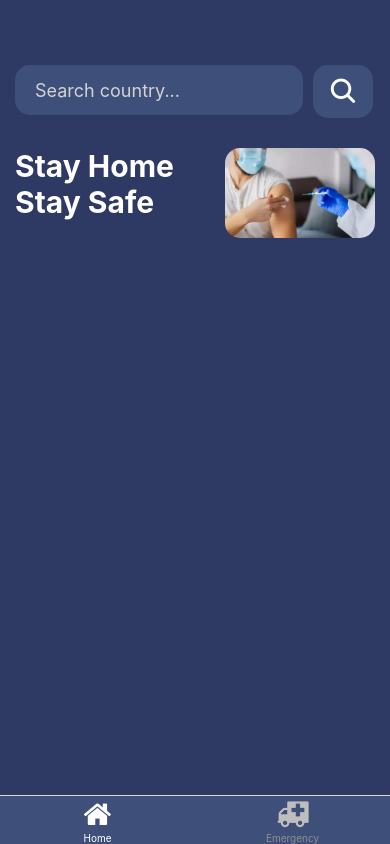
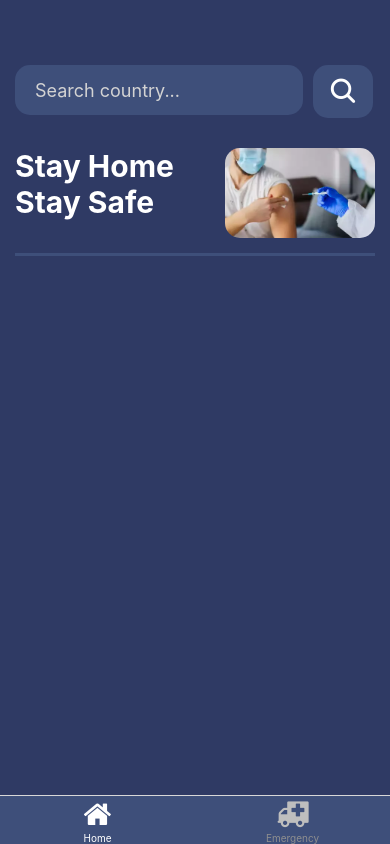
Before and after one commit to Hussein-omar-osman/covid-19-tracker-app-RN, a React Native app: screen /Home in a window 390 px wide. Built offline with nearby package versions, Linux system fonts and the light colour scheme.

Commit message:
adding a divider

```diff
--- a/components/Home.js
+++ b/components/Home.js
@@ -36,6 +36,7 @@ export default function Home() {
             source={require('../assets/dose.webp')}
           />
         </View>
+        <View style={styles.divider}></View>
       </View>
     </TouchableWithoutFeedback>
   );
@@ -76,4 +77,10 @@ const styles = StyleSheet.create({
   heading: {},
   headingText: { color: 'white', fontSize: 30, fontWeight: '700' },
   headingImage: { width: 150, height: 90, borderRadius: 15 },
+  divider: {
+    width: '100%',
+    backgroundColor: '#3e4f7a',
+    height: 3,
+    marginTop: 15,
+  },
 });
```
